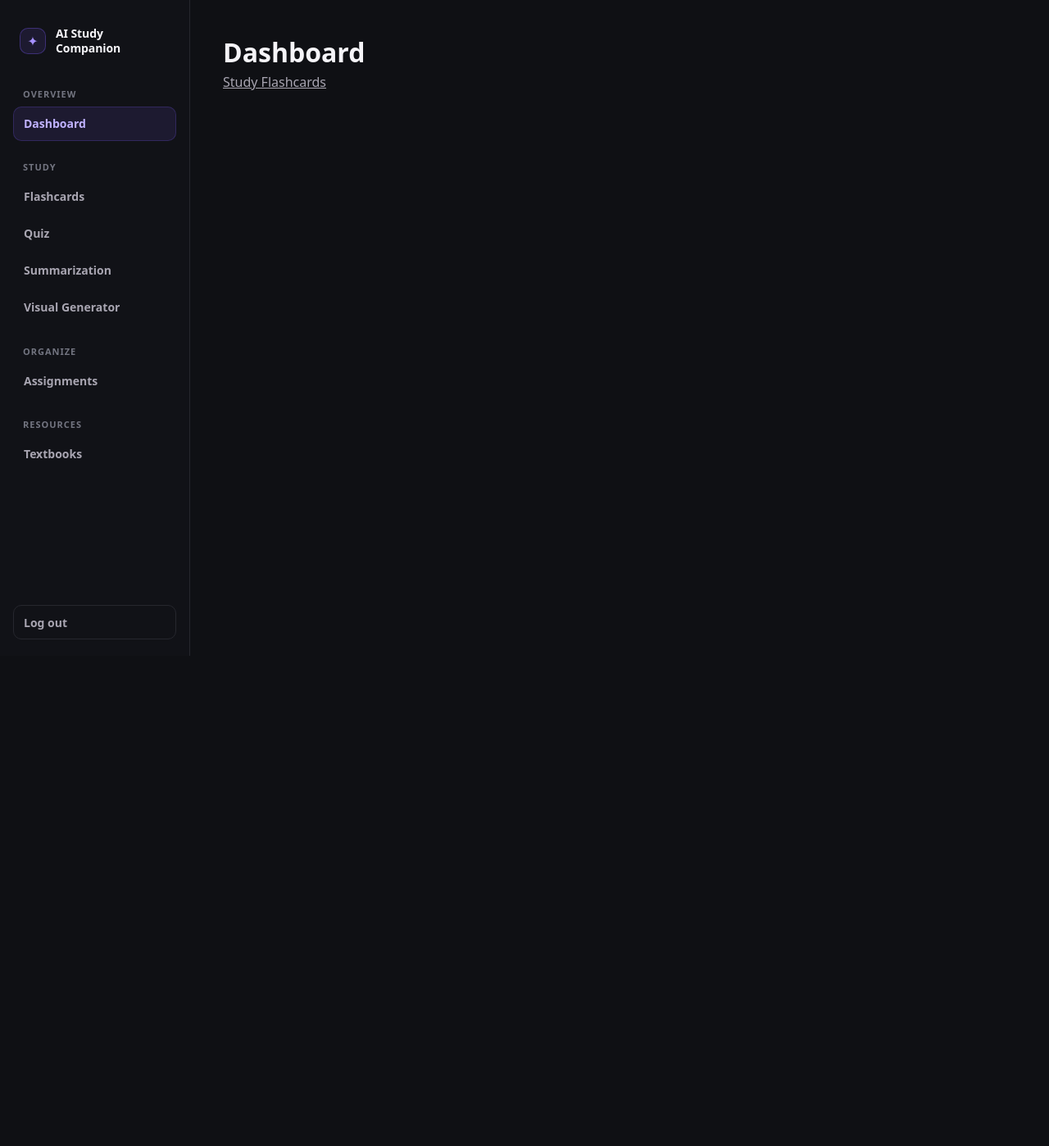
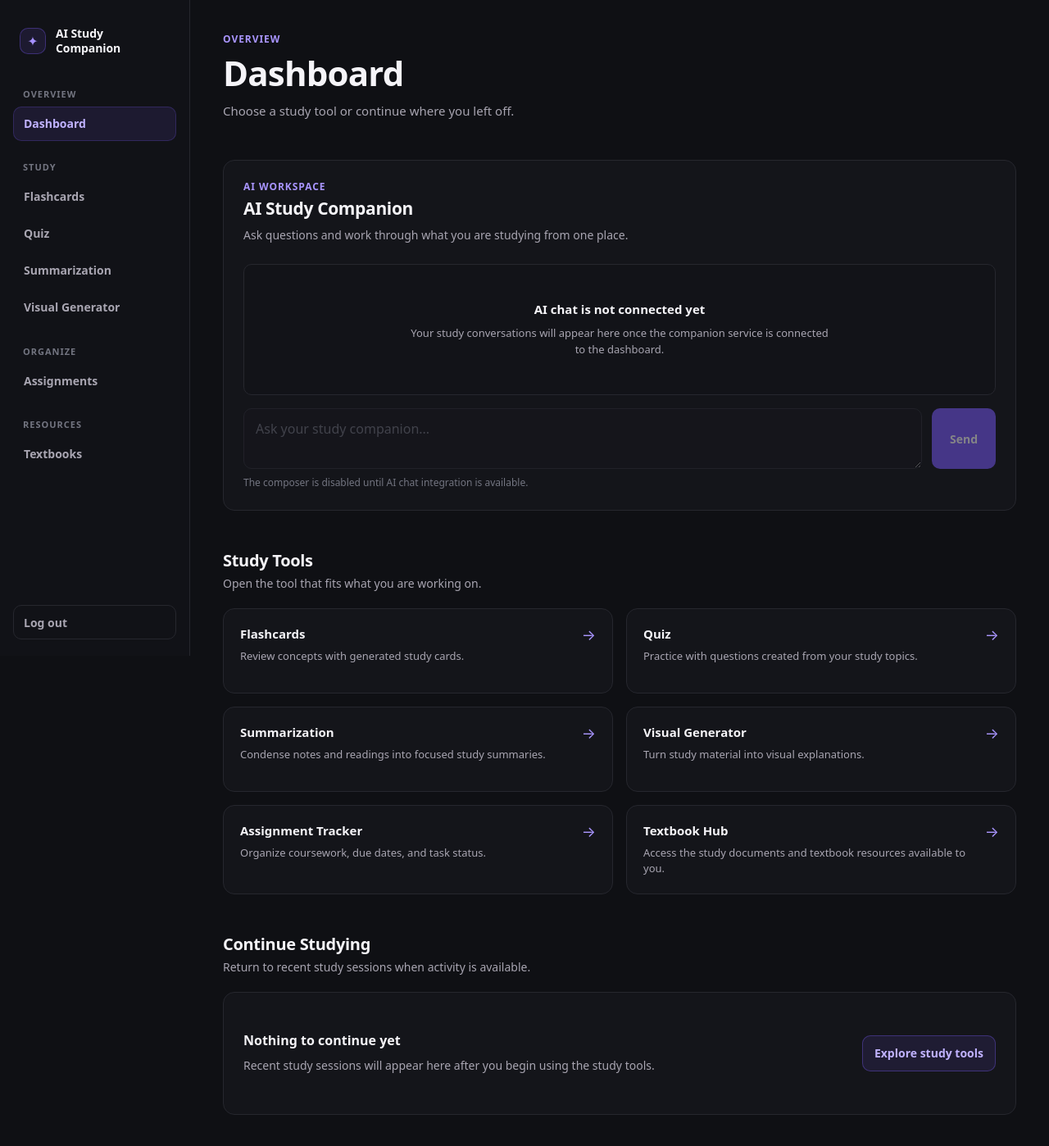
Before and after one commit to acev-0007/CPSC_491_Study_Companion, a React app in the folder frontend/: page / in a window 1280 px wide. Shown: the top 1398 px of the page at 82% size. Before the commit the page ends 800 px from the top, so only its background shows below. Built offline with nearby package versions, Linux system fonts and the light colour scheme; the HTML template or start-up script is replaced by a standard one.

Commit message:
added dashboard and dashboard styles

```diff
--- a/frontend/src/pages/Dashboard.jsx
+++ b/frontend/src/pages/Dashboard.jsx
@@ -1,11 +1,88 @@
-import { Link } from "react-router-dom";
+import AICompanionPanel from "../components/AICompanionPanel/AICompanionPanel";
+import EmptyState from "../components/EmptyState/EmptyState";
+import ToolLink from "../components/ToolLink/ToolLink";
+import "../styles/dashboard.css";
+
+const studyTools = [
+  {
+    title: "Flashcards",
+    description: "Review concepts with generated study cards.",
+    to: "/flashcards",
+  },
+  {
+    title: "Quiz",
+    description: "Practice with questions created from your study topics.",
+    to: "/quiz",
+  },
+  {
+    title: "Summarization",
+    description: "Condense notes and readings into focused study summaries.",
+    to: "/summarization",
+  },
+  {
+    title: "Visual Generator",
+    description: "Turn study material into visual explanations.",
+    to: "/visual-generator",
+  },
+  {
+    title: "Assignment Tracker",
+    description: "Organize coursework, due dates, and task status.",
+    to: "/assignments",
+  },
+  {
+    title: "Textbook Hub",
+    description: "Access the study documents and textbook resources available to you.",
+    to: "/textbooks",
+  },
+];
 
 function Dashboard() {
   return (
-    <div>
-      <h1>Dashboard</h1>
+    <div className="dashboard-page">
+      <header className="dashboard-header">
+        <p className="dashboard-eyebrow">Overview</p>
+        <h1>Dashboard</h1>
+        <p>Choose a study tool or continue where you left off.</p>
+      </header>
 
-      <Link to="/flashcards">Study Flashcards</Link>
+      <AICompanionPanel />
+
+      <section
+        className="dashboard-section"
+        id="study-tools"
+        aria-labelledby="study-tools-heading"
+      >
+        <div className="dashboard-section-heading">
+          <div>
+            <h2 id="study-tools-heading">Study Tools</h2>
+            <p>Open the tool that fits what you are working on.</p>
+          </div>
+        </div>
+
+        <div className="study-tools-grid">
+          {studyTools.map((tool) => (
+            <ToolLink key={tool.to} {...tool} />
+          ))}
+        </div>
+      </section>
+
+      <section
+        className="dashboard-section"
+        aria-labelledby="continue-studying-heading"
+      >
+        <div className="dashboard-section-heading">
+          <div>
+            <h2 id="continue-studying-heading">Continue Studying</h2>
+            <p>Return to recent study sessions when activity is available.</p>
+          </div>
+        </div>
+
+        <EmptyState
+          title="Nothing to continue yet"
+          description="Recent study sessions will appear here after you begin using the study tools."
+          action={<a href="#study-tools">Explore study tools</a>}
+        />
+      </section>
     </div>
   );
 }
--- /dev/null
+++ b/frontend/src/styles/dashboard.css
@@ -0,0 +1,77 @@
+.dashboard-page {
+  display: grid;
+  gap: var(--space-12);
+}
+
+.dashboard-header {
+  max-width: 720px;
+}
+
+.dashboard-eyebrow {
+  color: #a995ff;
+  font-size: 12px;
+  font-weight: 700;
+  line-height: 1.4;
+  letter-spacing: 0.08em;
+  text-transform: uppercase;
+}
+
+.dashboard-header h1 {
+  margin-top: var(--space-2);
+  color: var(--color-text-primary);
+  font-size: clamp(32px, 4vw, 42px);
+  font-weight: 720;
+  line-height: 1.12;
+  letter-spacing: -0.8px;
+}
+
+.dashboard-header > p:last-child {
+  margin-top: var(--space-3);
+  color: var(--color-text-secondary);
+  font-size: 15px;
+  line-height: 1.55;
+}
+
+.dashboard-section {
+  display: grid;
+  gap: var(--space-5);
+  scroll-margin-top: 88px;
+}
+
+.dashboard-section-heading {
+  display: flex;
+  align-items: end;
+  justify-content: space-between;
+  gap: var(--space-6);
+}
+
+.dashboard-section-heading h2 {
+  color: var(--color-text-primary);
+  font-size: 20px;
+  font-weight: 680;
+  line-height: 1.3;
+  letter-spacing: -0.3px;
+}
+
+.dashboard-section-heading p {
+  margin-top: var(--space-1);
+  color: var(--color-text-secondary);
+  font-size: 14px;
+  line-height: 1.5;
+}
+
+.study-tools-grid {
+  display: grid;
+  grid-template-columns: repeat(2, minmax(0, 1fr));
+  gap: var(--space-4);
+}
+
+@media (max-width: 680px) {
+  .dashboard-page {
+    gap: var(--space-10);
+  }
+
+  .study-tools-grid {
+    grid-template-columns: 1fr;
+  }
+}
```
